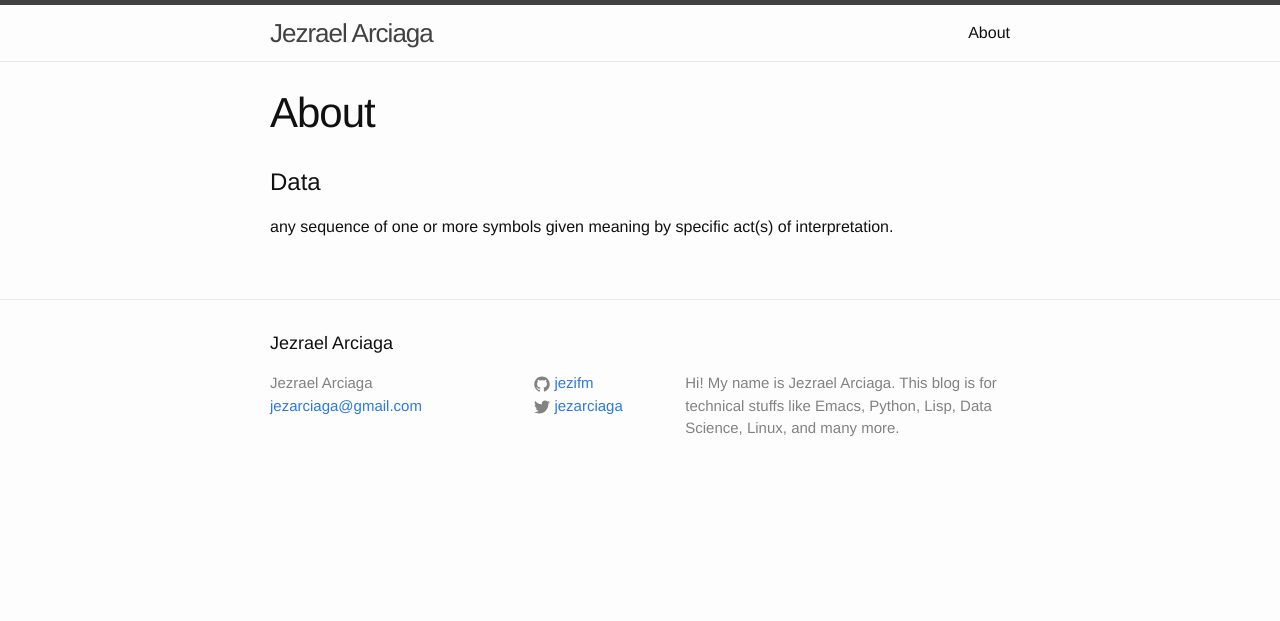
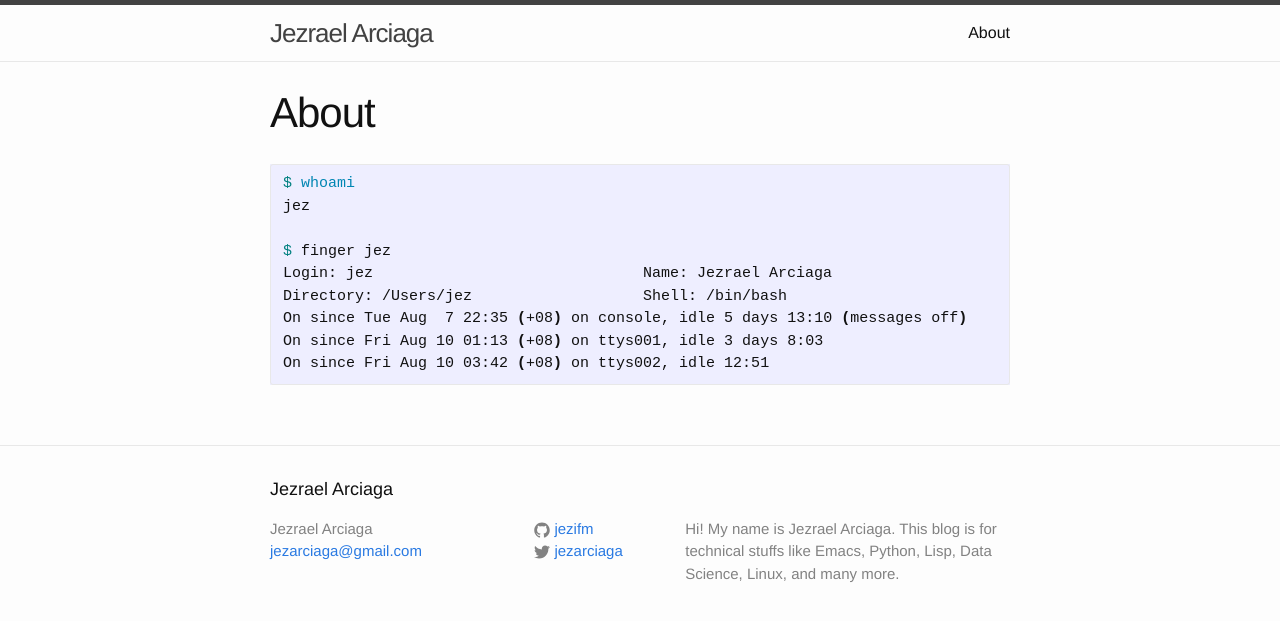
Before and after one commit to dharmeshkakadia/jezifm.github.io, a Jekyll site: the page built from about.md, in a window 1280 px wide. Shown: the top 621 px of the page. Built offline with Jekyll 4.4.1, drawn with Linux system fonts in a browser that asks for light colours.

Commit message:
Update about me

````diff
--- a/about.md
+++ b/about.md
@@ -4,6 +4,15 @@ title: About
 permalink: /about/
 ---
 
-# Data
 
-any sequence of one or more symbols given meaning by specific act(s) of interpretation.
+```sh
+$ whoami
+jez
+
+$ finger jez
+Login: jez            			Name: Jezrael Arciaga
+Directory: /Users/jez               	Shell: /bin/bash
+On since Tue Aug  7 22:35 (+08) on console, idle 5 days 13:10 (messages off)
+On since Fri Aug 10 01:13 (+08) on ttys001, idle 3 days 8:03
+On since Fri Aug 10 03:42 (+08) on ttys002, idle 12:51
+```
````
